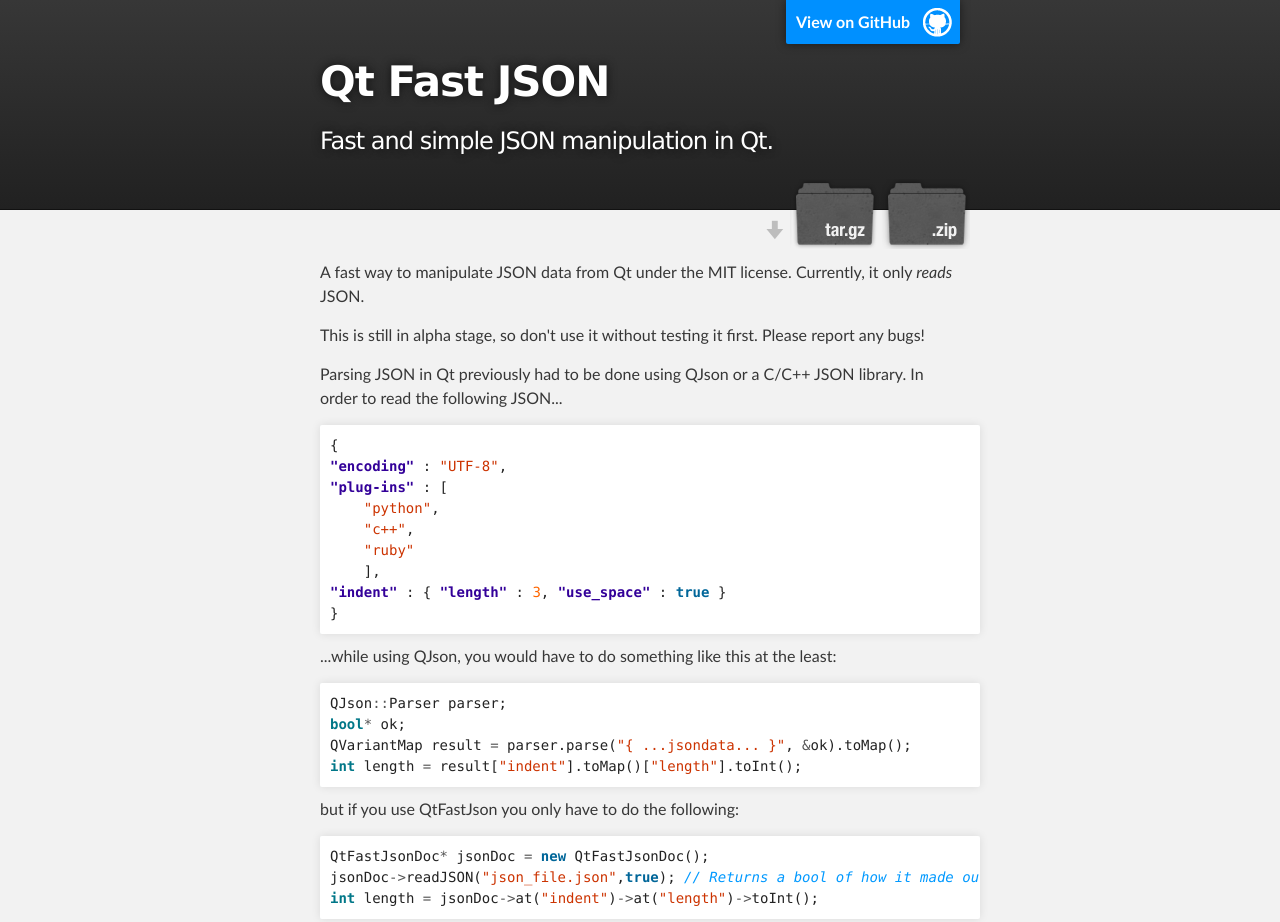
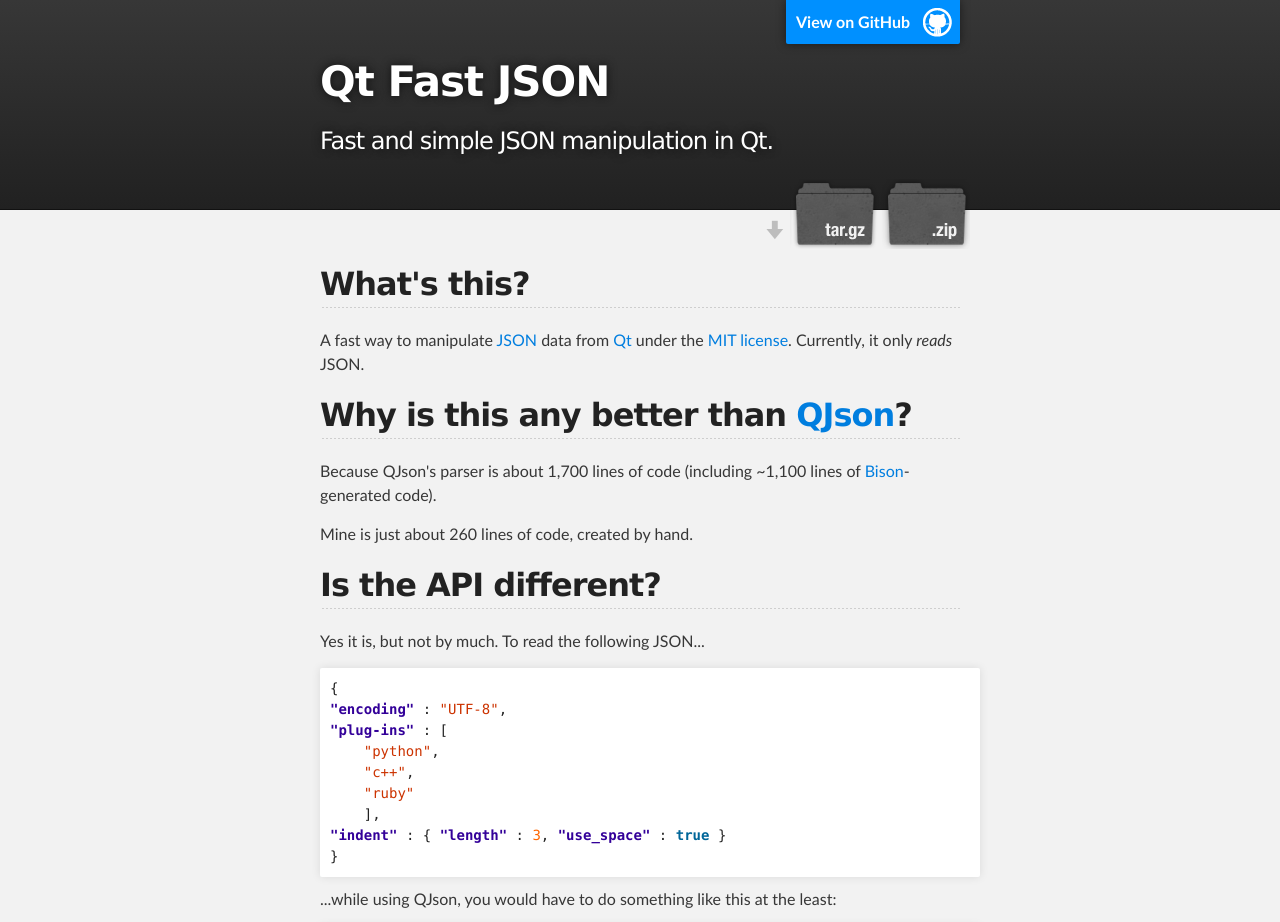
Before and after one commit to waddlesplash/qson, a plain HTML site: page index.html in a window 1280 px wide. Shown: the top 922 px of the page. Drawn offline with Linux system fonts and the light colour scheme.

```diff
--- a/index.html
+++ b/index.html
@@ -31,14 +31,20 @@
     <!-- MAIN CONTENT -->
     <div id="main_content_wrap" class="outer">
       <section id="main_content" class="inner">
-        <p>A fast way to manipulate JSON data from Qt under the MIT license.
+        <h2>What's this?</h2>
+
+<p>A fast way to manipulate <a href="http://www.json.org/">JSON</a> data from <a href="http://qt-project.org/">Qt</a> under the <a href="https://github.com/waddlesplash/qtfastjson/blob/master/LICENSE.txt">MIT license</a>.
 Currently, it only <em>reads</em> JSON.</p>
 
-<p>This is still in alpha stage, so don't use it without testing it first.
-Please report any bugs!</p>
+<h2>Why is this any better than <a href="http://qjson.sourceforge.net/">QJson</a>?</h2>
 
-<p>Parsing JSON in Qt previously had to be done using QJson or a C/C++ JSON library.
-In order to read the following JSON...</p>
+<p>Because QJson's parser is about 1,700 lines of code (including ~1,100 lines of <a href="http://www.gnu.org/software/bison/">Bison</a>-generated code).</p>
+
+<p>Mine is just about 260 lines of code, created by hand.</p>
+
+<h2>Is the API different?</h2>
+
+<p>Yes it is, but not by much. To read the following JSON...</p>
 
 <div class="highlight"><pre><span class="p">{</span>
 <span class="nt">"encoding"</span> <span class="p">:</span> <span class="s2">"UTF-8"</span><span class="p">,</span>
@@ -62,7 +68,7 @@
 <p>but if you use QtFastJson you only have to do the following:</p>
 
 <div class="highlight"><pre><span class="n">QtFastJsonDoc</span><span class="o">*</span> <span class="n">jsonDoc</span> <span class="o">=</span> <span class="k">new</span> <span class="n">QtFastJsonDoc</span><span class="p">();</span>
-<span class="n">jsonDoc</span><span class="o">-&gt;</span><span class="n">readJSON</span><span class="p">(</span><span class="s">"json_file.json"</span><span class="p">,</span><span class="kc">true</span><span class="p">);</span> <span class="c1">// Returns a bool of how it made out.</span>
+<span class="n">jsonDoc</span><span class="o">-&gt;</span><span class="n">readJSON</span><span class="p">(</span><span class="s">"json_file.json"</span><span class="p">,</span><span class="kc">true</span><span class="p">);</span>
 <span class="kt">int</span> <span class="n">length</span> <span class="o">=</span> <span class="n">jsonDoc</span><span class="o">-&gt;</span><span class="n">at</span><span class="p">(</span><span class="s">"indent"</span><span class="p">)</span><span class="o">-&gt;</span><span class="n">at</span><span class="p">(</span><span class="s">"length"</span><span class="p">)</span><span class="o">-&gt;</span><span class="n">toInt</span><span class="p">();</span>
 </pre></div>
       </section>
```
Also changed, not shown: params.json (+1 -1 lines).
